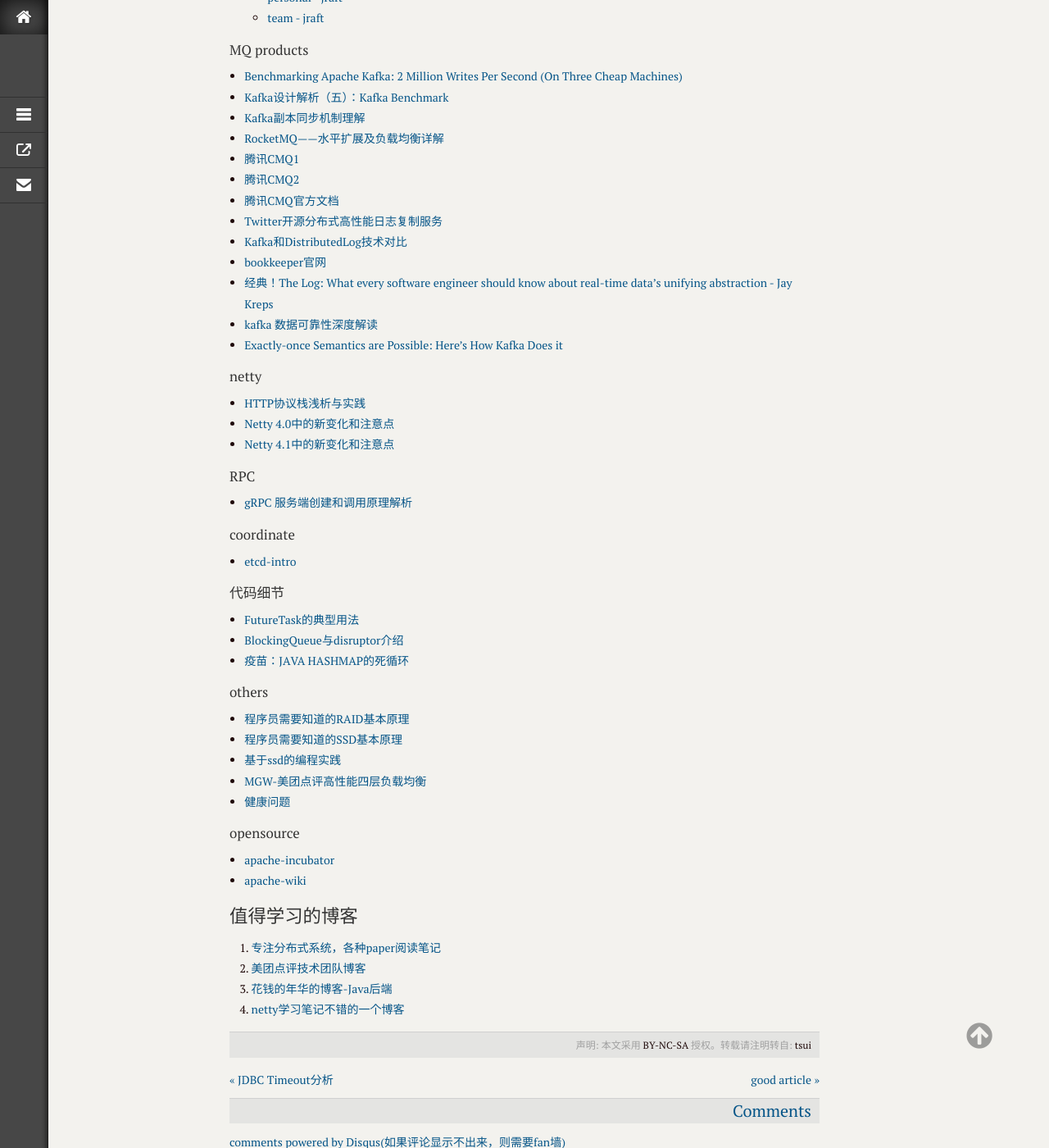
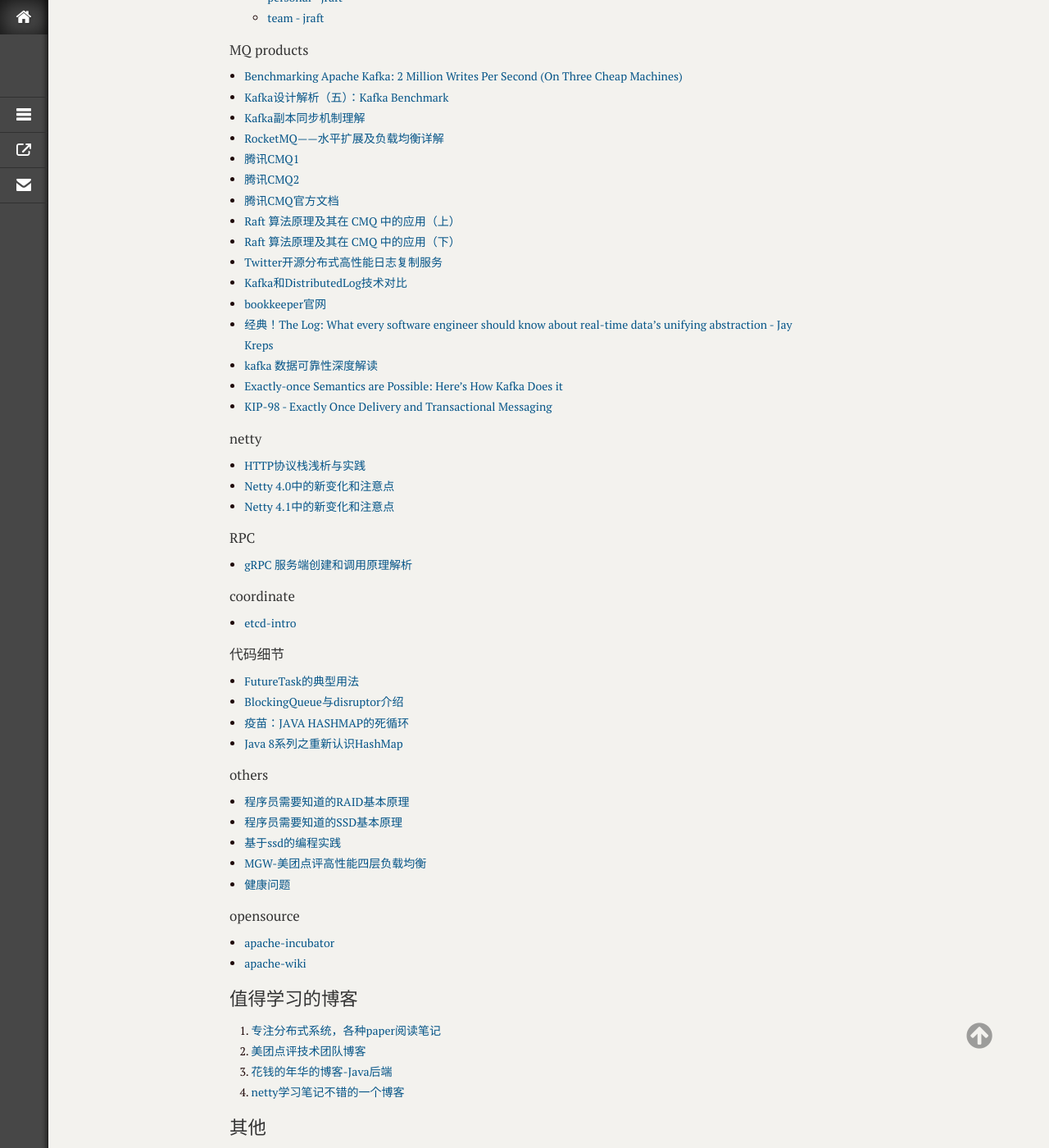
Before and after one commit to xmtsui/blog, a Jekyll site: the page built from _posts/2017/2017-03-14-readqueue-01.md, in a window 1280 px wide and 1400 px high, scrolled down 1557 px. Shown: the whole window at 82% size. Built offline with Jekyll 4.4.1, drawn with Linux system fonts in a browser that asks for light colours; comment, search, counter and statistics services are not loaded.

Commit message:
modify by quickcommint

```diff
--- a/_posts/2017/2017-03-14-readqueue-01.md
+++ b/_posts/2017/2017-03-14-readqueue-01.md
@@ -71,12 +71,15 @@
 * [腾讯CMQ1](https://www.qcloud.com/community/article/164816001481011838)
 * [腾讯CMQ2](http://blog.csdn.net/tengxy_cloud/article/details/52638391)
 * [腾讯CMQ官方文档](https://www.qcloud.com/document/product/406/4586)
+* [Raft 算法原理及其在 CMQ 中的应用（上）](https://cloud.tencent.com/community/article/726565)
+* [Raft 算法原理及其在 CMQ 中的应用（下）](https://cloud.tencent.com/community/article/937437)
 * [Twitter开源分布式高性能日志复制服务](http://www.infoq.com/cn/news/2016/05/Twitter-Github-DistributedLog)
 * [Kafka和DistributedLog技术对比](http://www.infoq.com/cn/articles/technology-comparison-of-kafka-and-distributedlog)
 * [bookkeeper官网](http://bookkeeper.apache.org/)
 * [经典！The Log: What every software engineer should know about real-time data's unifying abstraction - Jay Kreps](https://github.com/oldratlee/translations/blob/master/log-what-every-software-engineer-should-know-about-real-time-datas-unifying/README.md)
 * [kafka 数据可靠性深度解读](http://www.importnew.com/24973.html)
 * [Exactly-once Semantics are Possible: Here’s How Kafka Does it](https://www.confluent.io/blog/exactly-once-semantics-are-possible-heres-how-apache-kafka-does-it/)
+* [KIP-98 - Exactly Once Delivery and Transactional Messaging](https://cwiki.apache.org/confluence/display/KAFKA/KIP-98+-+Exactly+Once+Delivery+and+Transactional+Messaging)
 
 #### netty
 * [HTTP协议栈浅析与实践](http://www.cnblogs.com/cyfonly/p/5616493.html)
@@ -93,6 +96,7 @@
 * [FutureTask的典型用法](http://blog.csdn.net/linchunquan/article/details/22382487)
 * [BlockingQueue与disruptor介绍](https://tech.meituan.com/disruptor.html)
 * [疫苗：JAVA HASHMAP的死循环](https://coolshell.cn/articles/9606.html)
+* [Java 8系列之重新认识HashMap](https://tech.meituan.com/java-hashmap.html)
 
 #### others
 * [程序员需要知道的RAID基本原理](http://oserror.com/backend/raid-principle/)
@@ -110,3 +114,6 @@
 2. [美团点评技术团队博客](http://tech.meituan.com/)
 3. [花钱的年华的博客-Java后端](http://calvin1978.blogcn.com/)
 4. [netty学习笔记不错的一个博客](https://caorong.github.io/)
+
+## 其他
+5. [电子书大全](http://gen.lib.rus.ec/)
```
